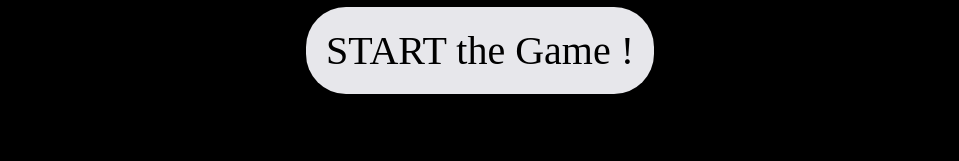
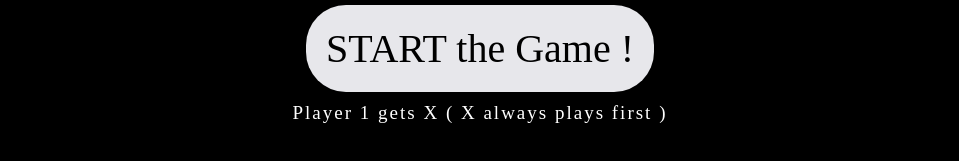
Before and after one commit to AparmitSrivastava/Tic-Tac-Toe, a plain HTML site: page index.html in a window 1280 px wide. Shown: the part 627-788 px from the top of the page, without its empty margins (160-1119 px from the left). Drawn offline with Linux system fonts and the light colour scheme; a web font is replaced by a local one.

Commit message:
improved logic

```diff
--- a/script.js
+++ b/script.js
@@ -176,3 +176,8 @@ document.getElementById("start").addEventListener("click", function(){
 
 document.getElementById("Restart").style.marginTop="70px"
 document.getElementById("Restart").style.padding="20px"
+
+document.querySelector(".disclaimer").style.color="white"
+document.querySelector(".disclaimer").style.letterSpacing="2px"
+document.querySelector(".disclaimer").style.fontFamily="Balibrush"
+document.querySelector(".disclaimer").style.fontSize="19px"
```
Also changed, not shown: style.css (+0 -7 lines).
